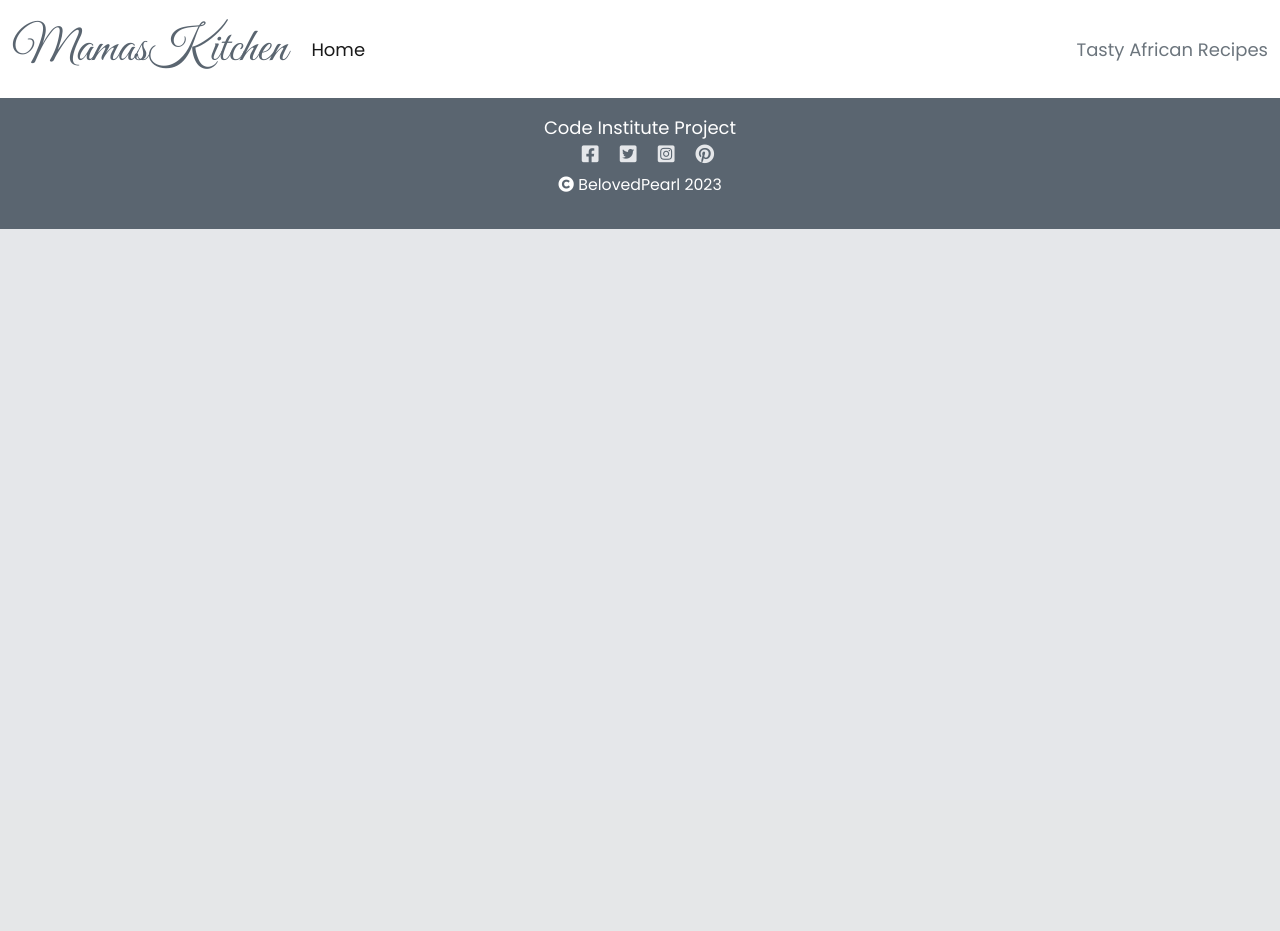
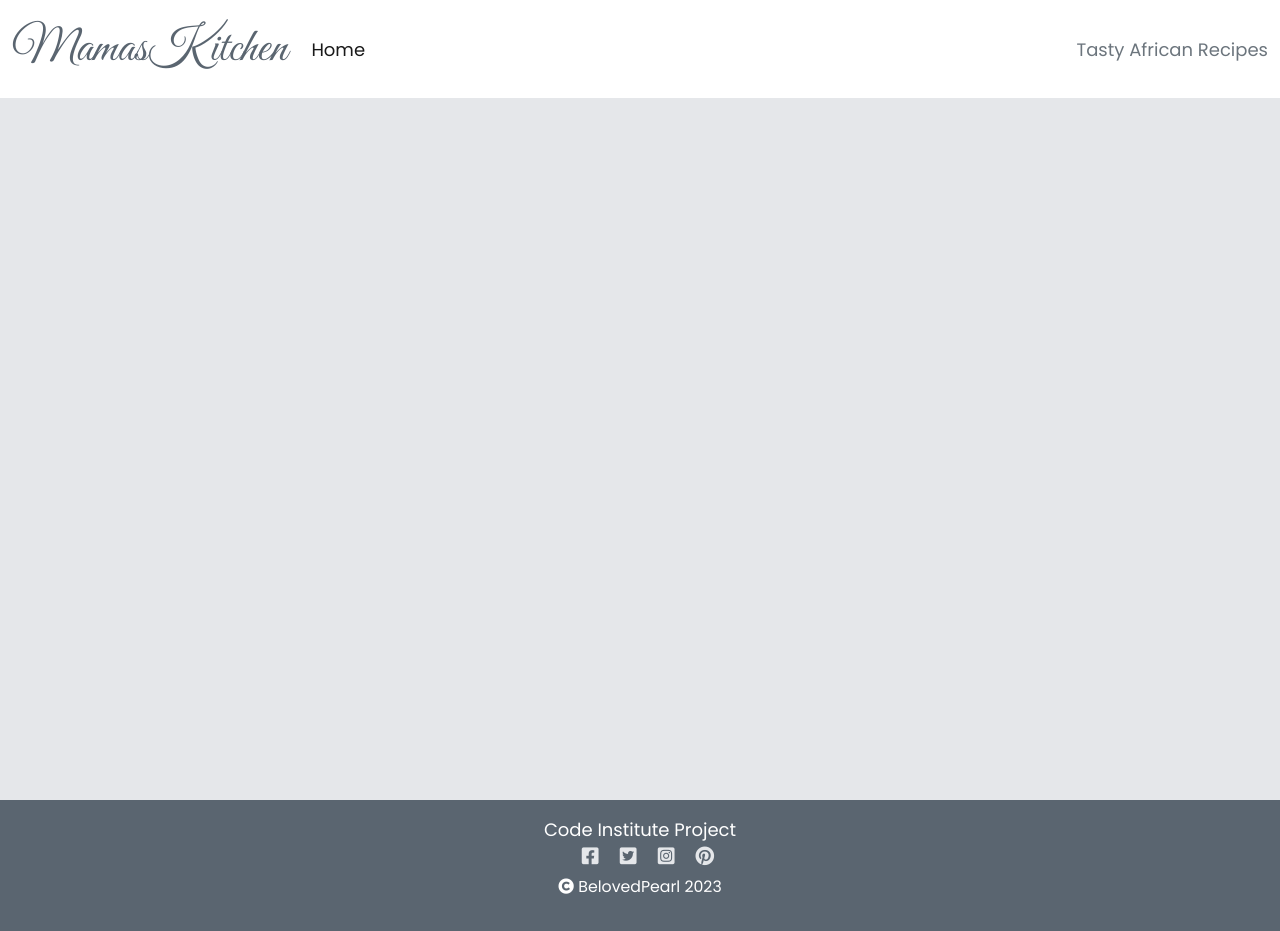
Before and after one commit to belovedpearl/AfricanRecipes-PP4, a Django app: page / in a window 1280 px wide. Before the commit the page ends 229 px from the top, so only its background shows below. Run offline with Django 3.2, Linux system fonts and the light colour scheme.

Commit message:
Modify footer display style for base template

```diff
--- a/static/css/style.css
+++ b/static/css/style.css
@@ -1,3 +1,6 @@
+html, body{
+    height: 100%;
+}
 body {
     background-color: #e5e7ea;
     font-family: 'Poppins', sans-serif;
@@ -20,7 +23,16 @@ nav{
     color: #5a6570;
 }
 
+/*_________________  Recipe content _________________ */
+.wrapper{
+    min-height: 100%;
+    display: flex;
+    flex-direction: column;
+}
 
+main{
+    flex: 1;
+}
 /*________________  Footer __________________ */
 .dark-bg {
     background-color: #5a6570;
@@ -36,6 +48,7 @@ nav{
 .social-link:hover{
     color:#364049 ;
 }
+
 footer{
     font-family: 'Poppins', sans-serif;
     font-weight: 400;
--- a/templates/base.html
+++ b/templates/base.html
@@ -31,7 +31,7 @@
     </head>
 
 <body class="d-flex flex-column h-100 main-bg">
-
+    <div class="wrapper">
     <!-- Logo and Navigation -->
     <nav class="navbar navbar-expand-lg navbar-light bg-white">
         <div class="container-fluid">
@@ -67,7 +67,7 @@
             Content Goes here
         {% endblock content %}
     </main>
-
+</div>
     <!-- Footer -->
     <footer class="footer mt-auto py-3 dark-bg">
         <p class="m-0 text-center text-white">Code Institute Project</p>
```
